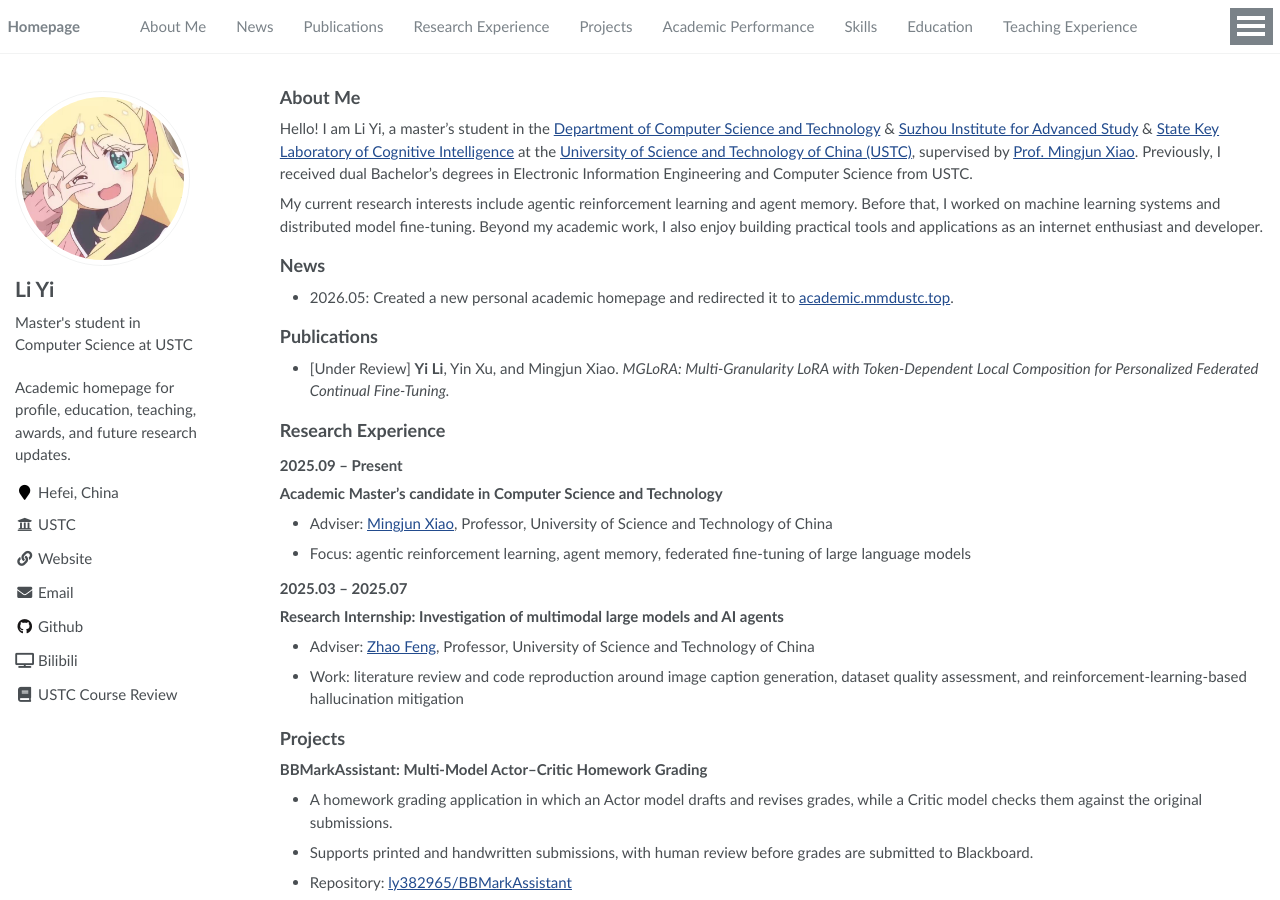
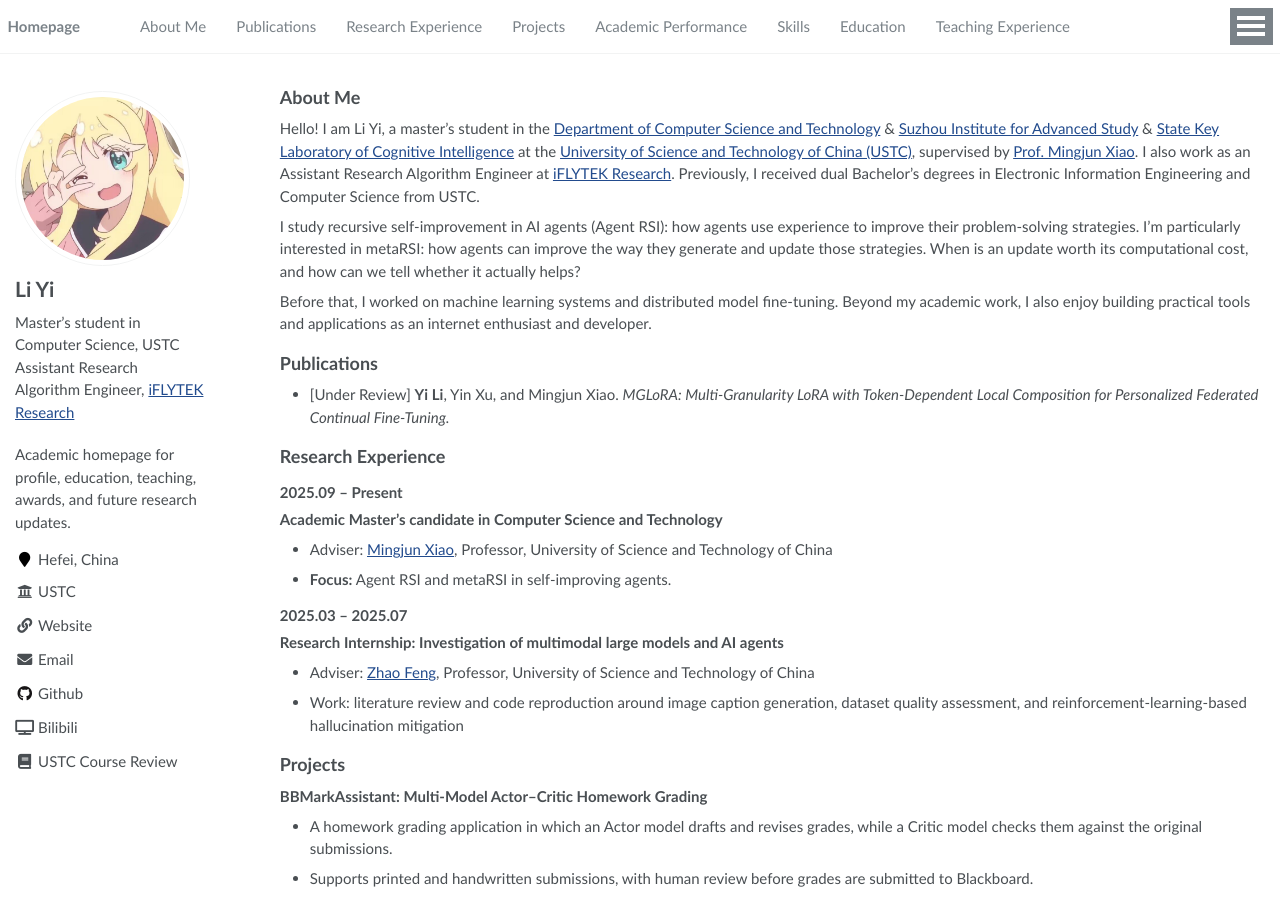
Before and after one commit to ly382965/ly382965.github.io, a Jekyll site: the page built from _pages/about.md, in a window 1280 px wide and 900 px high. Built offline with Jekyll 4.4.1, drawn with Linux system fonts in a browser that asks for light colours.

Commit message:
Update research interests and add iFLYTEK Research affiliation

```diff
--- a/_config.yml
+++ b/_config.yml
@@ -25,7 +25,9 @@ baidu_site_verification  :
 author:
   name             : "Li Yi"
   avatar           : "images/noa.jpg"
-  bio              : "Master's student in Computer Science at USTC"
+  bio              : >-
+    Master’s student in Computer Science, USTC<br>
+    Assistant Research Algorithm Engineer, <a href="https://iflytekresearch.iflytek.com/">iFLYTEK Research</a>
   location         : "Hefei, China"
   employer         : "USTC"
   employer_url     : "https://en.ustc.edu.cn/"
--- a/_data/navigation.yml
+++ b/_data/navigation.yml
@@ -2,9 +2,6 @@
 main:
   - title: "About Me"
     url: "/#about-me"
-
-  - title: "News"
-    url: "/#news"
 
   - title: "Publications"
     url: "/#publications"
--- a/_pages/about.md
+++ b/_pages/about.md
@@ -10,13 +10,11 @@ redirect_from:
 
 ## [About Me](#about-me)
 
-Hello! I am Li Yi, a master's student in the [Department of Computer Science and Technology](https://cs.ustc.edu.cn/) & [Suzhou Institute for Advanced Study](https://sz.ustc.edu.cn/en/en_aboutus_college.html) & [State Key Laboratory of Cognitive Intelligence](https://dm.ustc.edu.cn/class_7/overview.html) at the [University of Science and Technology of China (USTC)](https://en.ustc.edu.cn/), supervised by [Prof. Mingjun Xiao](https://faculty.ustc.edu.cn/xiaomingjun/zh_CN/index.htm). Previously, I received dual Bachelor's degrees in Electronic Information Engineering and Computer Science from USTC.
+Hello! I am Li Yi, a master's student in the [Department of Computer Science and Technology](https://cs.ustc.edu.cn/) & [Suzhou Institute for Advanced Study](https://sz.ustc.edu.cn/en/en_aboutus_college.html) & [State Key Laboratory of Cognitive Intelligence](https://dm.ustc.edu.cn/class_7/overview.html) at the [University of Science and Technology of China (USTC)](https://en.ustc.edu.cn/), supervised by [Prof. Mingjun Xiao](https://faculty.ustc.edu.cn/xiaomingjun/zh_CN/index.htm). I also work as an Assistant Research Algorithm Engineer at [iFLYTEK Research](https://iflytekresearch.iflytek.com/). Previously, I received dual Bachelor's degrees in Electronic Information Engineering and Computer Science from USTC.
 
-My current research interests include agentic reinforcement learning and agent memory. Before that, I worked on machine learning systems and distributed model fine-tuning. Beyond my academic work, I also enjoy building practical tools and applications as an internet enthusiast and developer.
+I study recursive self-improvement in AI agents (Agent RSI): how agents use experience to improve their problem-solving strategies. I’m particularly interested in metaRSI: how agents can improve the way they generate and update those strategies. When is an update worth its computational cost, and how can we tell whether it actually helps?
 
-## [News](#news)
-
-- 2026.05: Created a new personal academic homepage and redirected it to [academic.mmdustc.top](https://academic.mmdustc.top).
+Before that, I worked on machine learning systems and distributed model fine-tuning. Beyond my academic work, I also enjoy building practical tools and applications as an internet enthusiast and developer.
 
 ## [Publications](#publications)
 
@@ -29,7 +27,7 @@ My current research interests include agentic reinforcement learning and agent m
 **Academic Master's candidate in Computer Science and Technology**
 
 - Adviser: [Mingjun Xiao](https://faculty.ustc.edu.cn/xiaomingjun/zh_CN/index.htm), Professor, University of Science and Technology of China
-- Focus: agentic reinforcement learning, agent memory, federated fine-tuning of large language models
+- **Focus:** Agent RSI and metaRSI in self-improving agents.
 
 ### 2025.03 -- 2025.07
 
```
